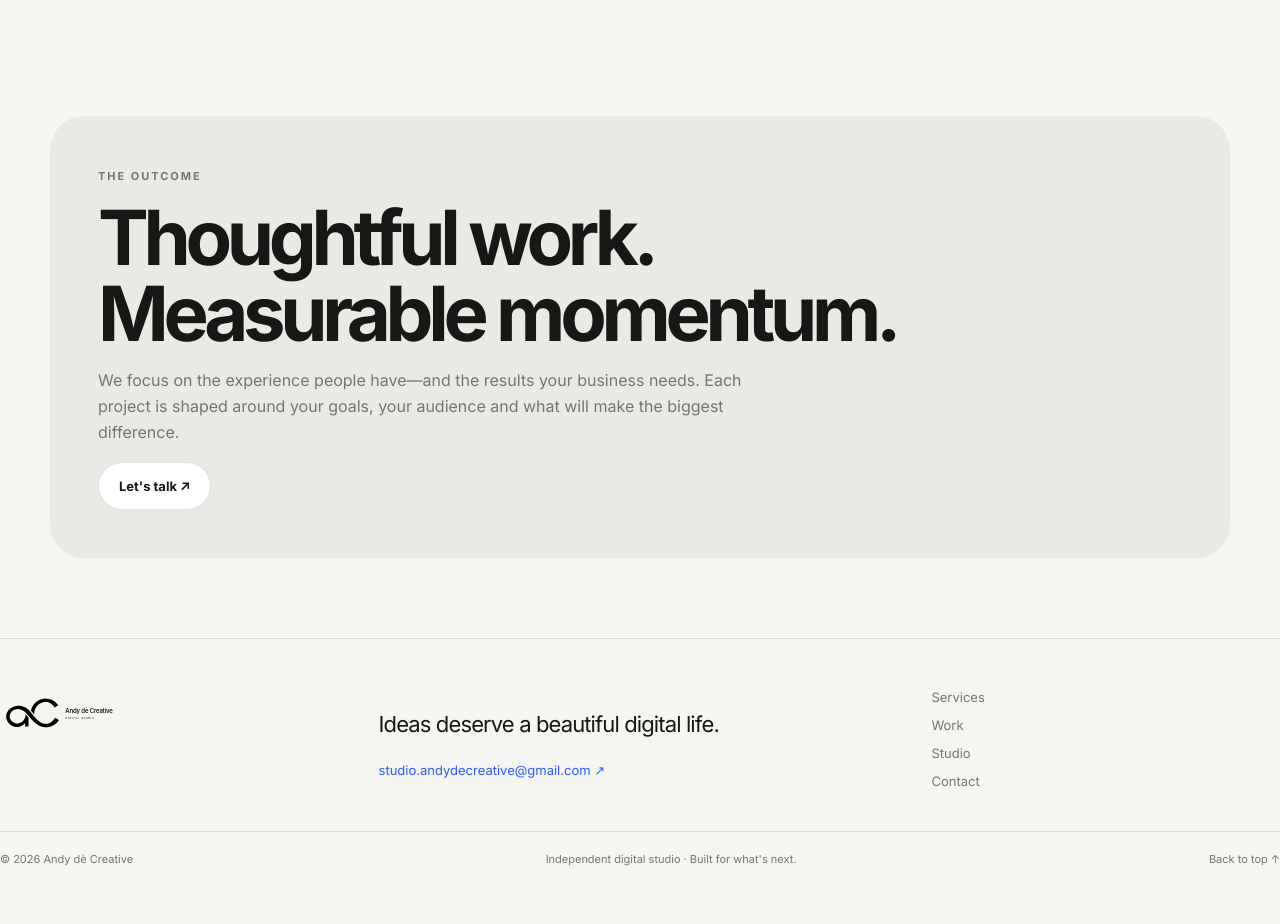
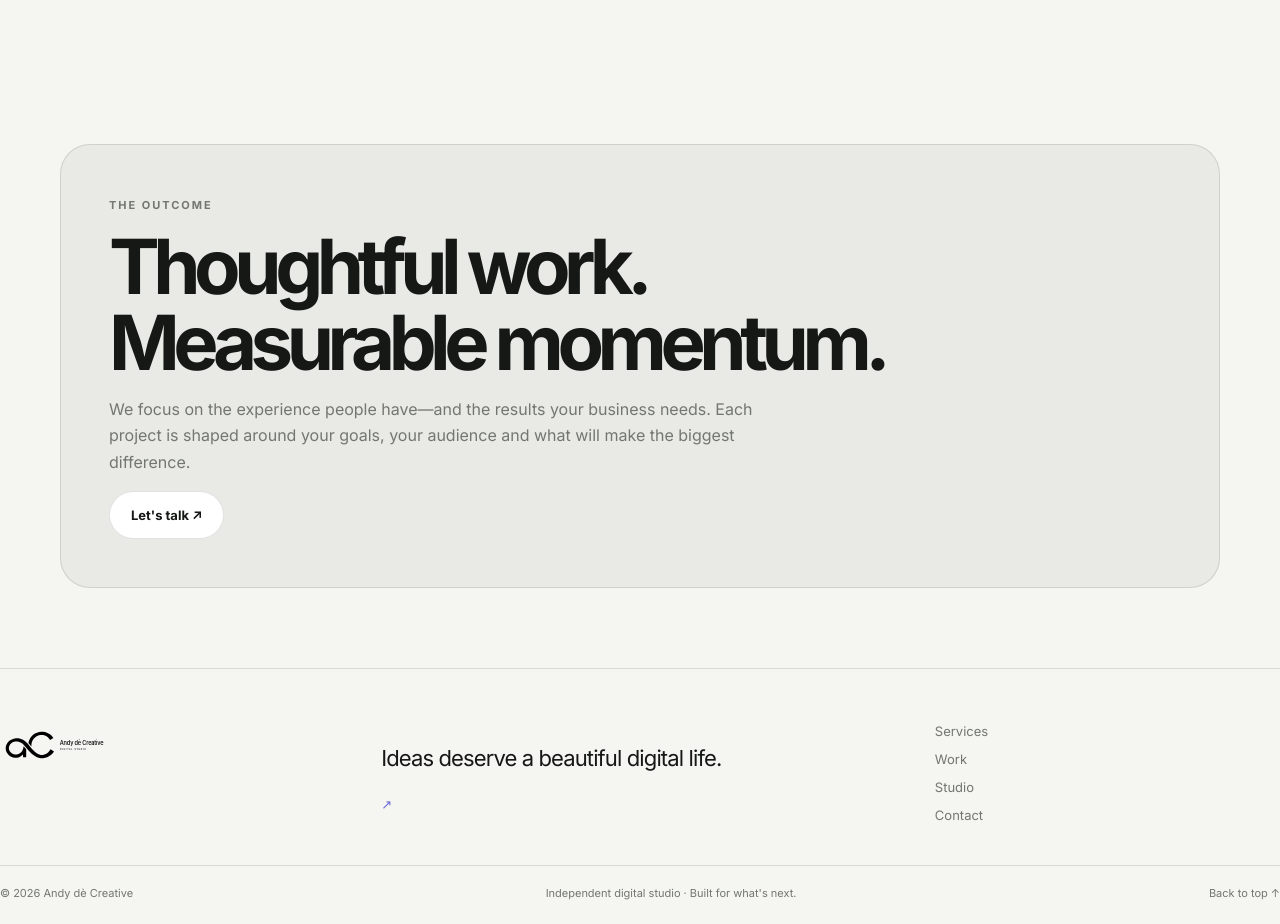
Before and after one commit to Andydecreative/Studio-Website, a plain HTML site: page content.html in a window 1280 px wide. Shown: the part 1260-2184 px from the top of the page. Before the commit the page ends 2150 px from the top, so only its background shows below. Drawn offline with Linux system fonts and the light colour scheme.

Commit message:
Refine studio website and remove public email

```diff
--- a/content.html
+++ b/content.html
@@ -26,6 +26,23 @@
 .reveal{opacity:0;transform:translateY(18px);transition:opacity .65s ease,transform .65s ease}.reveal.visible{opacity:1;transform:none}
 @media(max-width:900px){.cards{grid-template-columns:repeat(2,1fr)}.split,.service-detail{grid-template-columns:1fr}.project-card{grid-template-columns:1fr}.process{grid-template-columns:repeat(2,1fr)}.footer-top{grid-template-columns:1fr 1fr}.footer-nav{grid-column:1/-1;flex-direction:row;flex-wrap:wrap}.contact-panel{grid-template-columns:1fr}.service-feature{grid-template-columns:1fr 1fr}}
 @media(max-width:650px){.container{width:min(100% - 32px,1180px)}.header-inner{height:68px}.nav-links{display:none;position:absolute;top:68px;left:0;right:0;background:var(--bg);border-bottom:1px solid var(--line);padding:22px;flex-direction:column;align-items:stretch;gap:18px}.nav-links.open{display:flex}.menu-toggle{display:inline-flex;align-items:center;justify-content:center}.header-actions{display:flex;gap:8px;align-items:center}.hero{padding:60px 0 35px}.hero h1{font-size:clamp(44px,14vw,72px)}.hero-art{min-height:240px;padding:22px}.hero-art-content{min-height:190px}.section{padding:58px 0}.section-head{display:block}.cards,.service-feature{grid-template-columns:1fr}.card{min-height:205px}.card h3{margin-top:30px}.split{gap:24px}.visual-card{min-height:260px}.statement{padding:30px;margin:35px 0}.project-preview{min-height:260px}.project-info{padding:26px}.process{grid-template-columns:1fr 1fr}.contact-panel{padding:30px}.footer-top{grid-template-columns:1fr;gap:18px}.footer-nav{grid-column:auto}.footer-bottom{flex-direction:column;gap:12px}.page-hero{padding:60px 0 30px}.page-hero h1{font-size:clamp(42px,13vw,68px)}.contact-form{grid-template-columns:1fr}.contact-form textarea,.contact-form .button{grid-column:auto}}
+
+/* Studio refinement pass */
+:root{--accent:#6d68d9;--radius:24px;--shadow:0 22px 60px rgba(24,28,36,.07)}
+[data-theme="dark"]{--accent:#c0baff}
+::selection{background:#c9c2f5;color:#171717}
+.container{width:min(1160px,calc(100% - 56px))}.header-inner{height:82px}.brand-mark{width:38px;height:38px}
+.nav-links{gap:26px;font-size:13px;letter-spacing:-.01em}.nav-cta{transition:background .2s,border-color .2s,transform .2s}.nav-cta:hover{background:var(--surface2);transform:translateY(-1px)}
+.hero{padding-top:112px}.hero h1,.page-hero h1{font-weight:560;letter-spacing:-.085em}.hero-sub,.page-hero p{line-height:1.72;letter-spacing:-.015em}
+.button{padding:15px 21px;transition:transform .25s cubic-bezier(.2,.8,.2,1),box-shadow .25s,background .25s}.button:hover{transform:translateY(-2px);box-shadow:0 9px 28px rgba(20,24,24,.08)}
+.card{border-radius:26px;min-height:252px;padding:28px;transition:transform .35s cubic-bezier(.2,.8,.2,1),border-color .25s,box-shadow .35s}.card:hover{transform:translateY(-6px);border-color:rgba(109,104,217,.35)}.card h3{letter-spacing:-.055em}
+.section{padding:92px 0}.section-head{margin-bottom:38px}.section-head h2,.split h2,.statement h2,.contact-panel h2{letter-spacing:-.085em}
+.visual-card{box-shadow:inset 0 1px 0 rgba(255,255,255,.45)}.statement{border:1px solid var(--line);border-radius:30px}.project-card{border-radius:28px}.project-info{padding:42px}.project-info h3{letter-spacing:-.075em}
+.process-step{padding:26px 18px}.process-step h3{letter-spacing:-.055em}.contact-panel{border-radius:30px;padding:58px}.contact-panel a{transition:transform .25s,background .25s}.contact-panel a:hover{transform:translateY(-2px);background:rgba(255,255,255,.08)}
+.footer{padding-top:54px}.footer-top{gap:36px}.footer-brand img{max-width:132px;max-height:50px}.footer-nav a:hover{color:var(--text)}
+input,select,textarea{outline:none}input:focus,select:focus,textarea:focus{border-color:var(--accent)!important;box-shadow:0 0 0 3px color-mix(in srgb,var(--accent) 15%,transparent)}
+@media(max-width:650px){.container{width:min(100% - 34px,1160px)}.header-inner{height:70px}.hero{padding-top:72px}.section{padding:62px 0}.contact-panel{padding:30px}}
+@media(prefers-reduced-motion:reduce){*,*::before,*::after{animation-duration:.01ms!important;animation-iteration-count:1!important;transition-duration:.01ms!important;scroll-behavior:auto!important}}
 </style></head><body id="top">
 <header class="header"><div class="container header-inner"><a class="brand" href="index.html" aria-label="Andy dè Creative home">
   <img src="assets/icon-black.svg" alt="" class="brand-mark">
@@ -36,7 +53,7 @@
 <main><section class="page-hero container"><span class="eyebrow reveal">Services / Say something worth remembering.</span><h1 class="reveal">Say something worth remembering.<br><span class="gradient-text">for your next move</span></h1><p class="reveal">From social content to email campaigns, we shape stories and creative that connect your brand with the people who matter.</p><div class="hero-actions reveal"><a class="button primary" href="contact.html">Discuss your project ↗</a><a class="button" href="services.html">All services</a></div></section>
 <section class="section container"><div class="service-detail reveal"><div><span class="eyebrow">What this can include</span><h2>A thoughtful content system that keeps your brand relevant, recognisable and connected.</h2></div><div><p>From social content to email campaigns, we shape stories and creative that connect your brand with the people who matter.</p><ul><li>Content strategy and planning</li><li>Social media content and creative</li><li>Blogs and website copy</li><li>Email campaigns and newsletters</li><li>Short-form video and reels concepts</li></ul></div></div></section><section class="container"><div class="statement reveal"><span class="eyebrow">The outcome</span><h2>Thoughtful work.<br>Measurable momentum.</h2><p>We focus on the experience people have—and the results your business needs. Each project is shaped around your goals, your audience and what will make the biggest difference.</p><a class="button" href="contact.html">Let's talk ↗</a></div></section></main><footer class="footer">
   <div class="footer-top"><div class="footer-brand"><img src="assets/horizontal-black.svg" alt="Andy dè Creative — Digital Studio"></div>
-  <div><p class="footer-title">Ideas deserve a beautiful digital life.</p><a class="footer-email" href="mailto:studio.andydecreative@gmail.com">studio.andydecreative@gmail.com ↗</a></div>
+  <div><p class="footer-title">Ideas deserve a beautiful digital life.</p><a class="footer-email" href="#contact-form"> ↗</a></div>
   <div class="footer-nav"><a href="services.html">Services</a><a href="work.html">Work</a><a href="about.html">Studio</a><a href="contact.html">Contact</a></div></div>
   <div class="footer-bottom"><span>© <span id="year"></span> Andy dè Creative</span><span>Independent digital studio · Built for what's next.</span><a href="#top">Back to top ↑</a></div>
 </footer><script>
```
